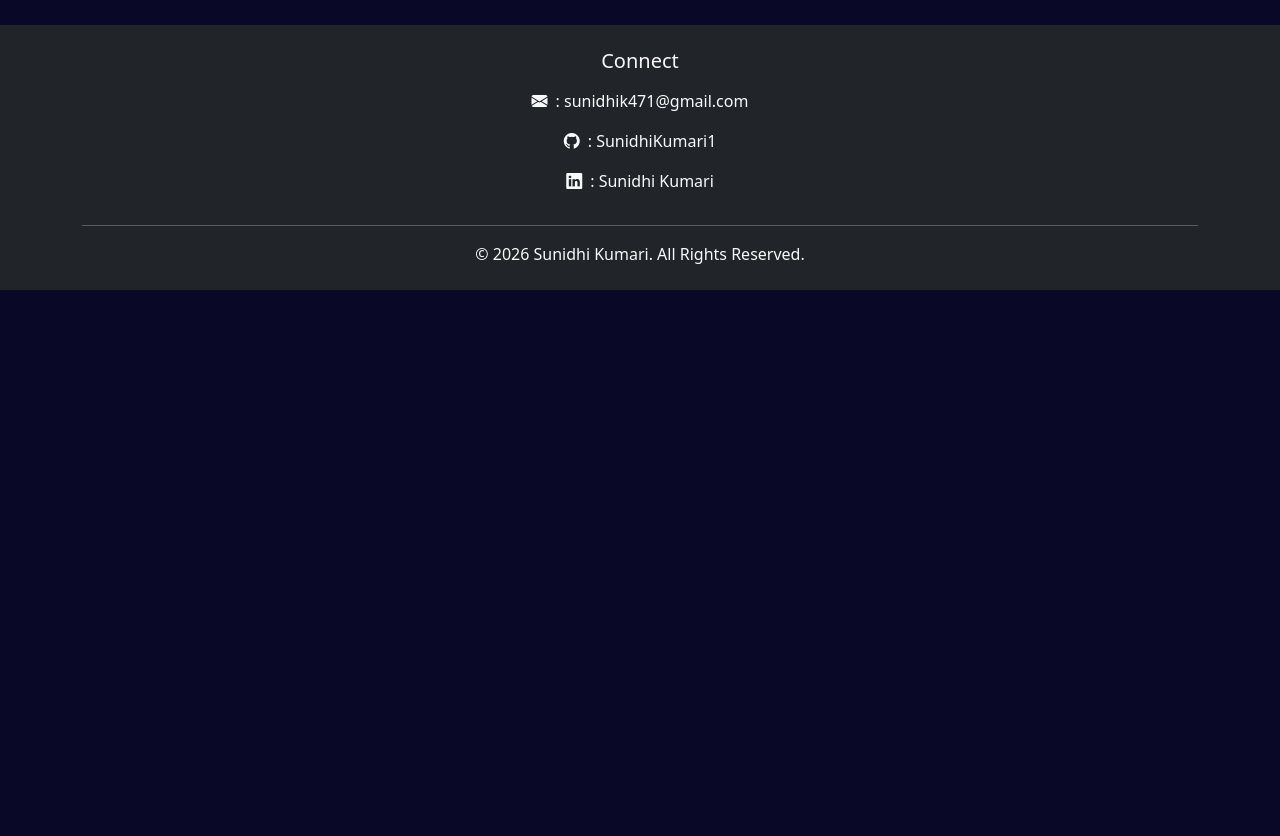
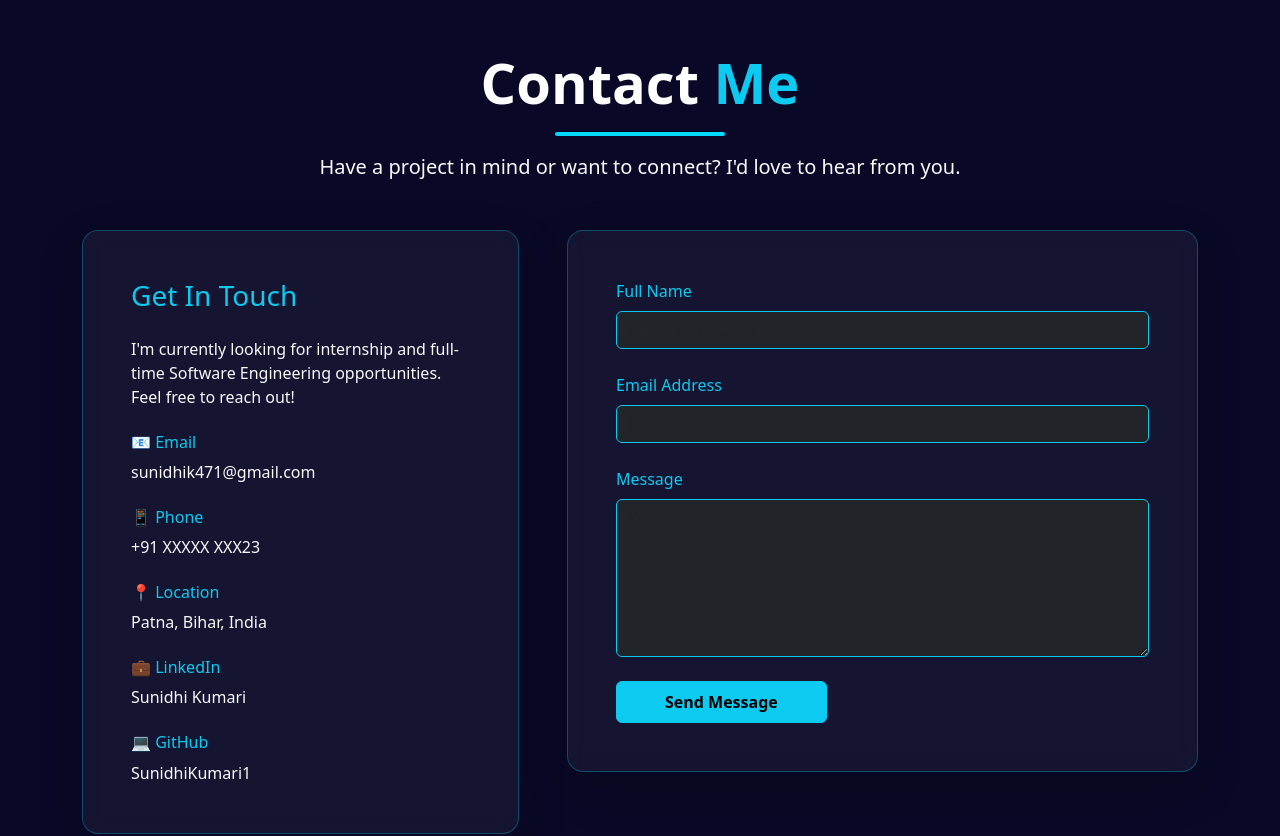
Before and after one commit to SunidhiKumari1/portfolio, a React (Create React App) app: page /contact in a window 1280 px wide. Shown: the part 2700-3536 px from the top of the page. Before the commit the page ends 2990 px from the top, so only its background shows below. Built offline with nearby package versions, Linux system fonts and the light colour scheme.

Commit message:
Added Contact section

```diff
--- a/src/Components/Contact.js
+++ b/src/Components/Contact.js
@@ -1,7 +1,178 @@
-import React from 'react'
+import React from "react";
 
 export default function Contact() {
   return (
-    <div>Contact</div>
-  )
+    <section
+      id="contact"
+      className="py-5"
+      style={{
+        minHeight: "100vh",
+        color: "white",
+      }}
+    >
+      <div className="container py-5">
+
+        {/* Heading */}
+        <div className="text-center mb-5">
+          <h2 className="display-4 fw-bold">
+            Contact <span className="text-info">Me</span>
+          </h2>
+
+          <div
+            className="mx-auto mt-3 mb-3"
+            style={{
+              width: "170px",
+              height: "4px",
+              background: "#00d9ff",
+              borderRadius: "20px",
+            }}
+          ></div>
+
+          <p className="text-light fs-5">
+            Have a project in mind or want to connect?
+            I'd love to hear from you.
+          </p>
+        </div>
+
+        <div className="row g-5 align-items-stretch">
+
+          {/* Contact Information */}
+          <div className="col-lg-5">
+
+            <div
+              className="h-100 p-5 rounded-4 shadow-lg"
+              style={{
+                background: "rgba(255,255,255,.05)",
+                border: "1px solid rgba(13,202,240,.3)",
+                backdropFilter: "blur(10px)",
+              }}
+            >
+
+              <h3 className="text-info mb-4">
+                Get In Touch
+              </h3>
+
+              <p className="text-light mb-4">
+                I'm currently looking for internship and
+                full-time Software Engineering opportunities.
+                Feel free to reach out!
+              </p>
+
+              <div className="mb-4">
+                <h6 className="text-info">📧 Email</h6>
+                <p className="text-light mb-0">
+                  sunidhik471@gmail.com
+                </p>
+              </div>
+
+              <div className="mb-4">
+                <h6 className="text-info">📱 Phone</h6>
+                <p className="text-light mb-0">
+                  +91 XXXXX XXX23
+                </p>
+              </div>
+
+              <div className="mb-4">
+                <h6 className="text-info">📍 Location</h6>
+                <p className="text-light mb-0">
+                  Patna, Bihar, India
+                </p>
+              </div>
+
+              <div className="mb-4">
+                <h6 className="text-info">💼 LinkedIn</h6>
+                <a
+                  href="https://www.linkedin.com/in/sunidhi-kumari-b91587274/"
+                  target="_blank"
+                  rel="noreferrer"
+                  className="text-decoration-none text-light"
+                >
+                  Sunidhi Kumari
+                </a>
+              </div>
+
+              <div>
+                <h6 className="text-info">💻 GitHub</h6>
+                <a
+                  href="https://github.com/SunidhiKumari1"
+                  target="_blank"
+                  rel="noreferrer"
+                  className="text-decoration-none text-light"
+                >
+                  SunidhiKumari1
+                </a>
+              </div>
+
+            </div>
+
+          </div>
+
+          {/* Contact Form */}
+          <div className="col-lg-7">
+
+            <div
+              className="p-5 rounded-4 shadow-lg"
+              style={{
+                background: "rgba(255,255,255,.05)",
+                border: "1px solid rgba(13,202,240,.3)",
+                backdropFilter: "blur(10px)",
+              }}
+            >
+
+              <form>
+
+                <div className="mb-4">
+                  <label className="form-label text-info">
+                    Full Name
+                  </label>
+
+                  <input
+                    type="text"
+                    className="form-control bg-dark text-white border-info"
+                    placeholder="Enter your name"
+                  />
+                </div>
+
+                <div className="mb-4">
+                  <label className="form-label text-info">
+                    Email Address
+                  </label>
+
+                  <input
+                    type="email"
+                    className="form-control bg-dark text-white border-info"
+                    placeholder="Enter your email"
+                  />
+                </div>
+
+                <div className="mb-4">
+                  <label className="form-label text-info">
+                    Message
+                  </label>
+
+                  <textarea
+                    rows="6"
+                    className="form-control bg-dark text-white border-info"
+                    placeholder="Write your message..."
+                  ></textarea>
+                </div>
+
+                <button
+                  type="submit"
+                  className="btn btn-info px-5 py-2 fw-semibold"
+                >
+                  Send Message
+                </button>
+
+              </form>
+
+            </div>
+
+          </div>
+
+        </div>
+
+      </div>
+    </section>
+  );
 }
```
